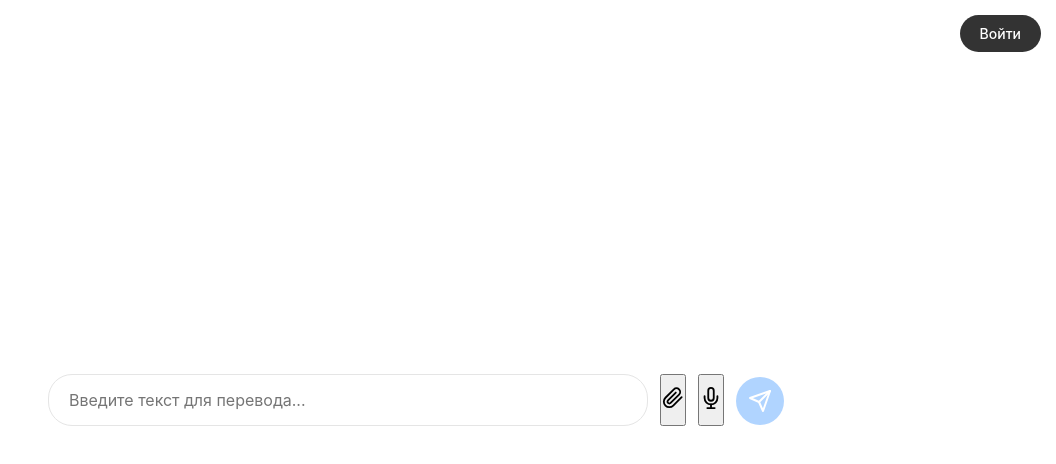
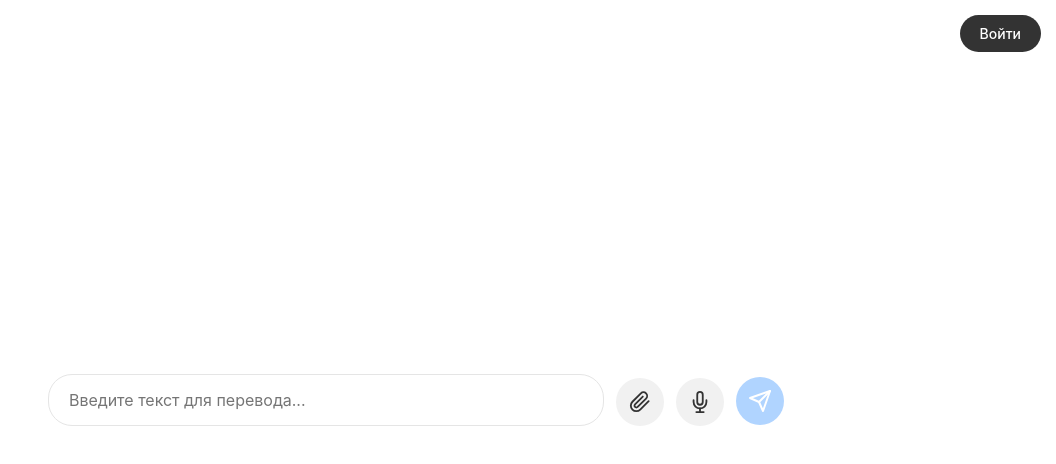
Before and after one commit to mrMoish/LinguaChat, a React (Vite) app in the folder frontend/: page / in a window 1280 px wide. Shown: the top 464 px of the page, without its empty margins (224-1280 px from the left). Built offline with nearby package versions, Linux system fonts and the light colour scheme.

Commit message:
Add styles for chat and input area components

```diff
--- a/frontend/src/App.css
+++ b/frontend/src/App.css
@@ -4,6 +4,8 @@
   --user-bubble: #f1f1f1;
   --border-color: #e5e5e5;
   --accent-color: #007aff;
+  --icon-btn-bg: #f1f1f1;
+  --icon-btn-color: #333333;
 }
 
 * {
@@ -22,19 +24,148 @@
   max-width: 768px;
   margin: 0 auto;
   background-color: var(--bg-color);
-  overflow: hidden; /* Предотвращает двойной скролл */
+  overflow: hidden;
 }
 
 .empty-state-app {
   justify-content: center;
 }
 
-/* Кнопка Войти */
 .login-btn {
   position: fixed;
   top: 15px;
   right: 15px;
   z-index: 100;
+  background-color: #333333;
+  color: #ffffff;
+  border: none;
+  padding: 10px 20px;
+  border-radius: 20px;
+  font-size: 14px;
+  font-weight: 500;
+  cursor: pointer;
+  transition: background-color 0.2s;
+}
+
+.login-btn:hover { background-color: #555555; }
+
+.chat-container {
+  position: absolute;
+  top: 0;
+  left: 0;
+  right: 0;
+  bottom: 0;
+  padding: 70px 1rem 120px 1rem;
+  display: flex;
+  flex-direction: column;
+  overflow-y: auto;
+}
+
+.message-wrapper {
+  display: flex;
+  margin-bottom: 1.5rem;
+  width: 100%;
+}
+.message-wrapper.user { justify-content: flex-end; }
+.message-wrapper.assistant { justify-content: flex-start; }
+
+.message.user {
+  max-width: 85%;
+  padding: 1.2rem 1.5rem;
+  background-color: var(--user-bubble);
+  color: var(--text-color);
+  border-radius: 22px;
+  border-bottom-right-radius: 6px;
+  word-wrap: break-word;
+  white-space: pre-wrap;
+  box-shadow: 0 1px 2px rgba(0,0,0,0.05);
+}
+
+.message.assistant {
+  max-width: 100%;
+  color: var(--text-color);
+  word-wrap: break-word;
+  white-space: pre-wrap;
+  line-height: 1.6;
+}
+
+.message.typing { display: flex; gap: 4px; align-items: center; padding: 10px 0; }
+.message.typing span { width: 8px; height: 8px; background: #ccc; border-radius: 50%; animation: bounce 1s infinite ease-in-out; }
+.message.typing span:nth-child(2) { animation-delay: 0.2s; }
+.message.typing span:nth-child(3) { animation-delay: 0.4s; }
+@keyframes bounce { 0%, 80%, 100% { transform: translateY(0); } 40% { transform: translateY(-8px); } }
+
+/* Область ввода */
+.input-area {
+  display: flex;
+  gap: 10px; /* Расстояние между элементами */
+  padding: 1rem;
+  background-color: var(--bg-color);
+  width: 100%;
+  z-index: 20;
+  align-items: flex-end; /* Выравнивание по нижнему краю */
+}
+
+.empty-state-app .input-area { position: relative; }
+.chat-active-app .input-area { position: absolute; bottom: 0; left: 0; right: 0; }
+
+.input-area textarea {
+  flex: 1;
+  padding: 0.85rem 1.25rem;
+  border: 1px solid var(--border-color);
+  border-radius: 24px;
+  resize: none;
+  outline: none;
+  max-height: 120px;
+  font-size: 1rem;
+  font-family: inherit;
+  line-height: 1.4;
+  min-height: 48px;
+}
+
+/* Общие стили для всех круглых кнопок в зоне ввода */
+.input-area .action-btn,
+.input-area .send-btn {
+  display: flex;
+  justify-content: center;
+  align-items: center;
+  width: 48px;
+  height: 48px;
+  min-width: 48px;
+  padding: 0;
+  border: none;
+  border-radius: 50%;
+  cursor: pointer;
+  transition: background 0.2s, transform 0.1s;
+  flex-shrink: 0; /* Запрещаем кнопкам сжиматься */
+}
+
+/* Серые кнопки (скрепка, микрофон) */
+.input-area .action-btn {
+  background-color: var(--icon-btn-bg);
+  color: var(--icon-btn-color);
+}
+
+.input-area .action-btn:hover {
+  background-color: #e1e1e1;
+}
+
+/* Синяя кнопка отправки */
+.input-area .send-btn {
+  background-color: var(--accent-color);
+  color: #fff;
+}
+
+.input-area .action-btn:active,
+.input-area .send-btn:active {
+  transform: scale(0.95);
+}
+
+.input-area .send-btn:disabled {
+  background-color: #b0d4ff;
+  cursor: not-allowed;
+  transform: none;
+}  z-index: 100;
   background-color: #333333;
   color: #ffffff;
   border: none;
```
